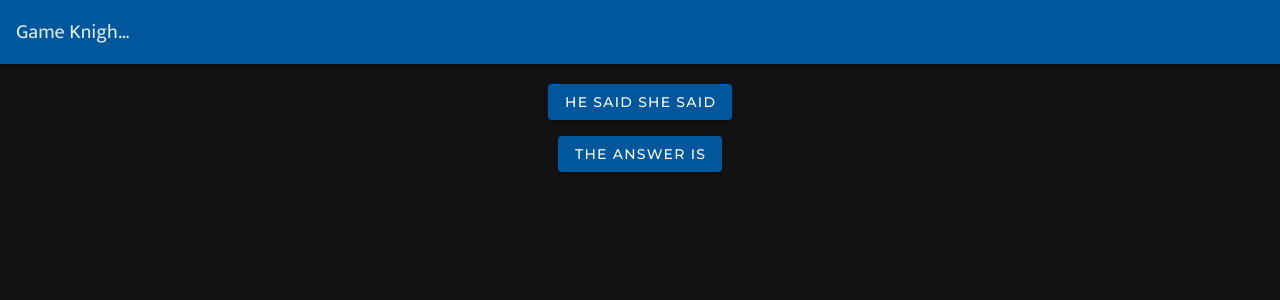
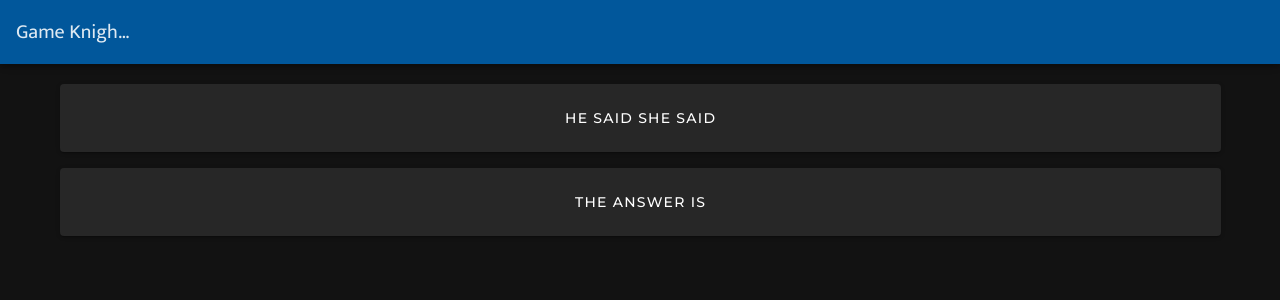
Before and after one commit to 2ndteela/game-knights, a Vue app: page / in a window 1280 px wide. Shown: the top 300 px of the page. Built offline with nearby package versions, Linux system fonts and the light colour scheme.

Commit message:
starting on answer is

```diff
--- a/src/views/Home.vue
+++ b/src/views/Home.vue
@@ -2,10 +2,10 @@
   <v-container>
     <v-layout column>
       <div class="link-container" style="padding-top: 8px" >
-        <v-btn @click="goTo('/he-said-home')" color="primary">He Said She Said</v-btn>
+        <v-btn width="100%" height="68px" @click="goTo('/he-said-home')">He Said She Said</v-btn>
       </div>
       <div class="link-container">
-        <v-btn color="primary">The Answer Is</v-btn>
+        <v-btn width="100%" height="68px" @click="goTo('/answer-home')" >The Answer Is</v-btn>
       </div>
     </v-layout>
   </v-container>
--- a/src/views/he-said-she-said/HeSaidSheSaidHome.vue
+++ b/src/views/he-said-she-said/HeSaidSheSaidHome.vue
@@ -1,5 +1,4 @@
 <script>
-import { setInLocal } from '../../assets/utilities.js'
 
 export default {
     name: 'HeSaidSheSaidHome',
```
